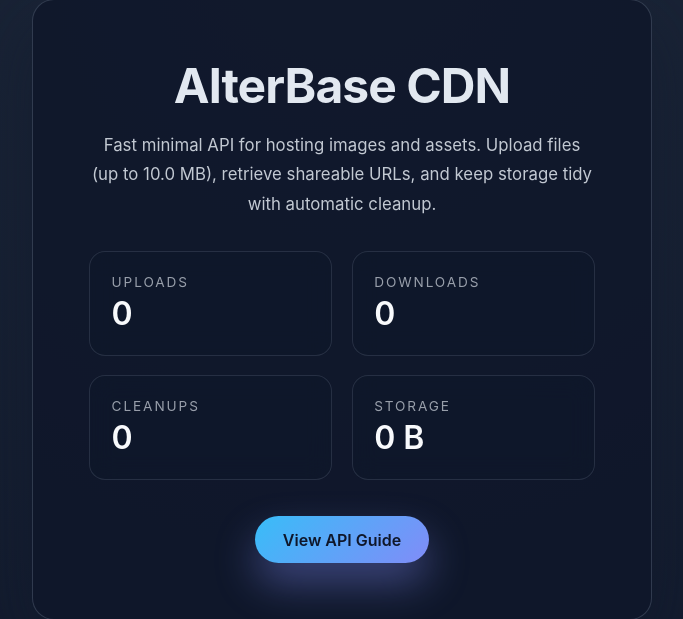
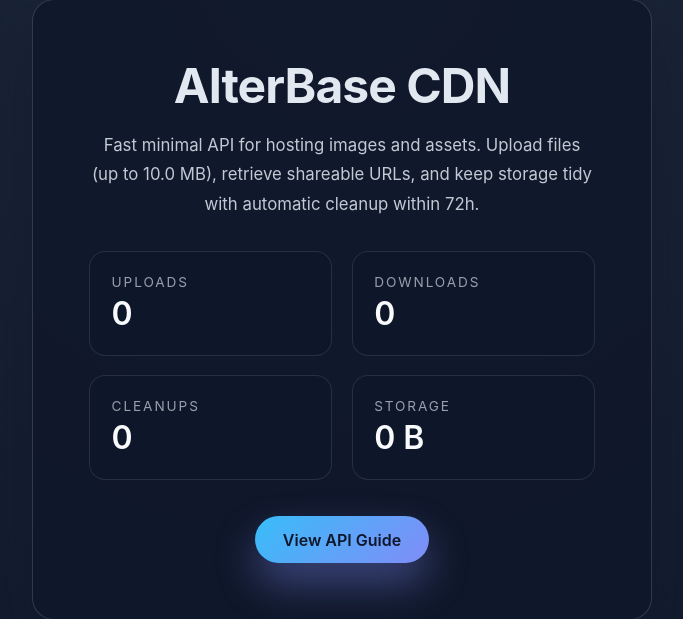
Before and after one commit to lunaticsm/Image-Uploader-API, a FastAPI app: page / in a window 1280 px wide. Shown: the part 57-676 px from the top of the page, without its empty margins (298-981 px from the left). Run offline with FastAPI, Linux system fonts and the light colour scheme; data that the repository does not hold is empty.

Commit message:
Latest Release

```diff
--- a/app/templates/pages/home.html
+++ b/app/templates/pages/home.html
@@ -11,7 +11,7 @@
       <h1>AlterBase CDN</h1>
       <p>
         Fast minimal API for hosting images and assets. Upload files (up to ${max_file_text}), retrieve shareable
-        URLs, and keep storage tidy with automatic cleanup.
+        URLs, and keep storage tidy with automatic cleanup within 72h.
       </p>
       <div class="metrics-grid">
         <div class="metric" data-key="uploads" data-value="${uploads}">
```
Also changed, not shown: README.md.
